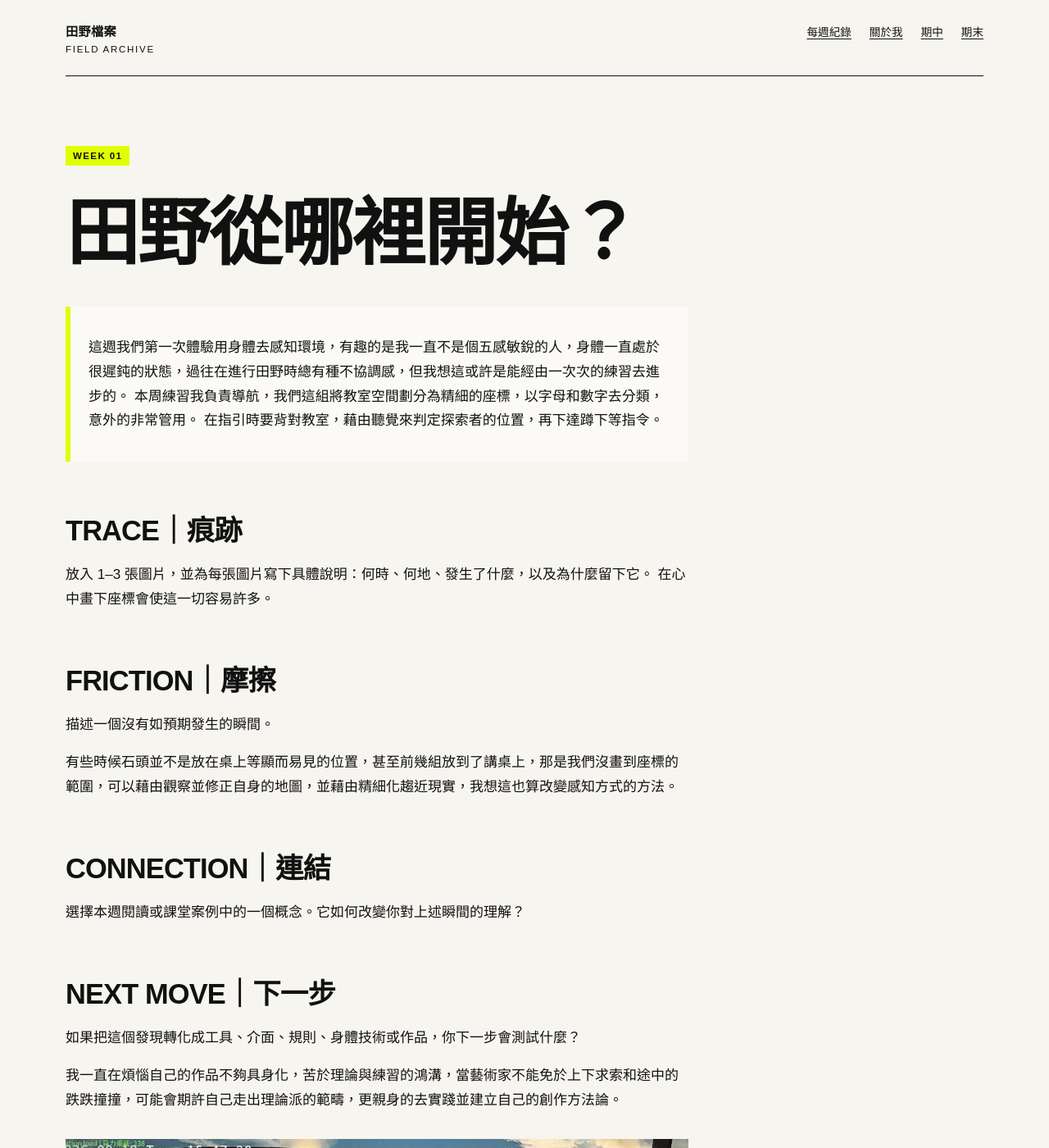
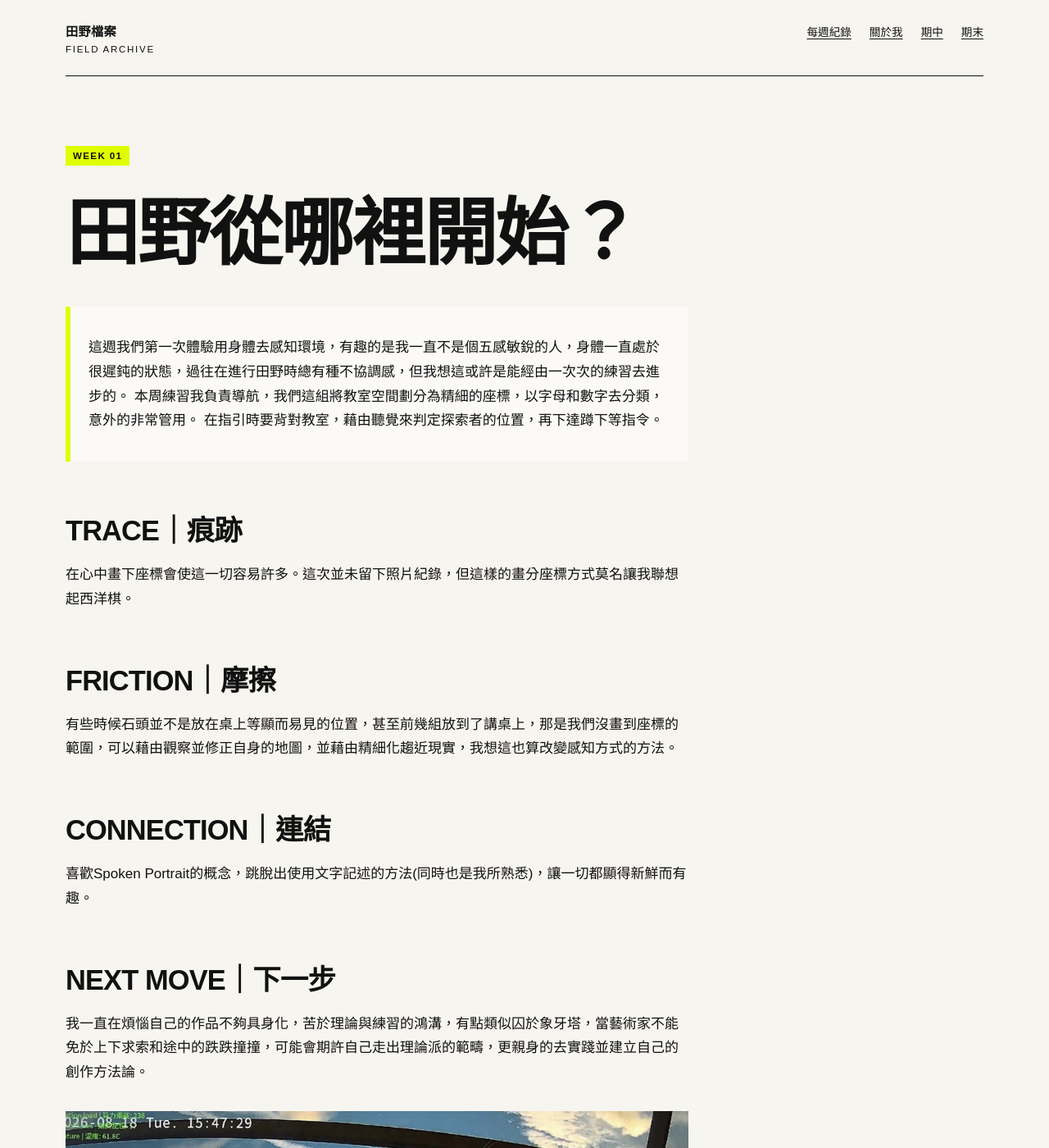
Before and after one commit to irisalco/fieldworkarchive, a Jekyll site: the page built from weeks/week-01.md, in a window 1280 px wide and 1400 px high. Shown: the whole window at 82% size. Built offline with Jekyll 4.4.1, drawn with Linux system fonts in a browser that asks for light colours.

Commit message:
Update week-01.md

```diff
--- a/weeks/week-01.md
+++ b/weeks/week-01.md
@@ -15,27 +15,24 @@ permalink: /weeks/week-01/
 
 ## TRACE｜痕跡
 
-放入 1–3 張圖片，並為每張圖片寫下具體說明：何時、何地、發生了什麼，以及為什麼留下它。
-在心中畫下座標會使這一切容易許多。
+在心中畫下座標會使這一切容易許多。這次並未留下照片紀錄，但這樣的畫分座標方式莫名讓我聯想起西洋棋。
 
 
 ## FRICTION｜摩擦
-
-描述一個沒有如預期發生的瞬間。
 
 有些時候石頭並不是放在桌上等顯而易見的位置，甚至前幾組放到了講桌上，那是我們沒畫到座標的範圍，可以藉由觀察並修正自身的地圖，並藉由精細化趨近現實，我想這也算改變感知方式的方法。
 
 ## CONNECTION｜連結
 
-選擇本週閱讀或課堂案例中的一個概念。它如何改變你對上述瞬間的理解？
+喜歡Spoken Portrait的概念，跳脫出使用文字記述的方法(同時也是我所熟悉)，讓一切都顯得新鮮而有趣。
+
 
 ## NEXT MOVE｜下一步
 
-如果把這個發現轉化成工具、介面、規則、身體技術或作品，你下一步會測試什麼？
 
 
 
-我一直在煩惱自己的作品不夠具身化，苦於理論與練習的鴻溝，當藝術家不能免於上下求索和途中的跌跌撞撞，可能會期許自己走出理論派的範疇，更親身的去實踐並建立自己的創作方法論。
+我一直在煩惱自己的作品不夠具身化，苦於理論與練習的鴻溝，有點類似囚於象牙塔，當藝術家不能免於上下求索和途中的跌跌撞撞，可能會期許自己走出理論派的範疇，更親身的去實踐並建立自己的創作方法論。
 
 
 
```
